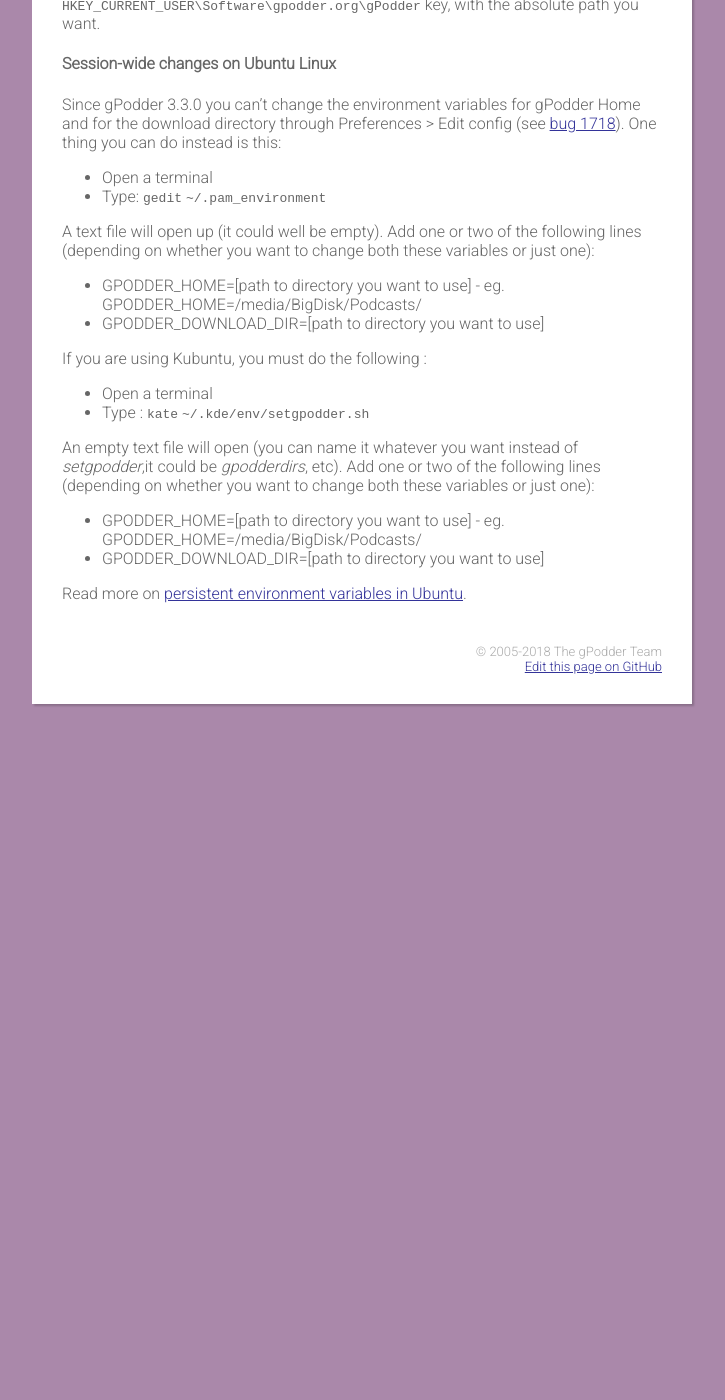
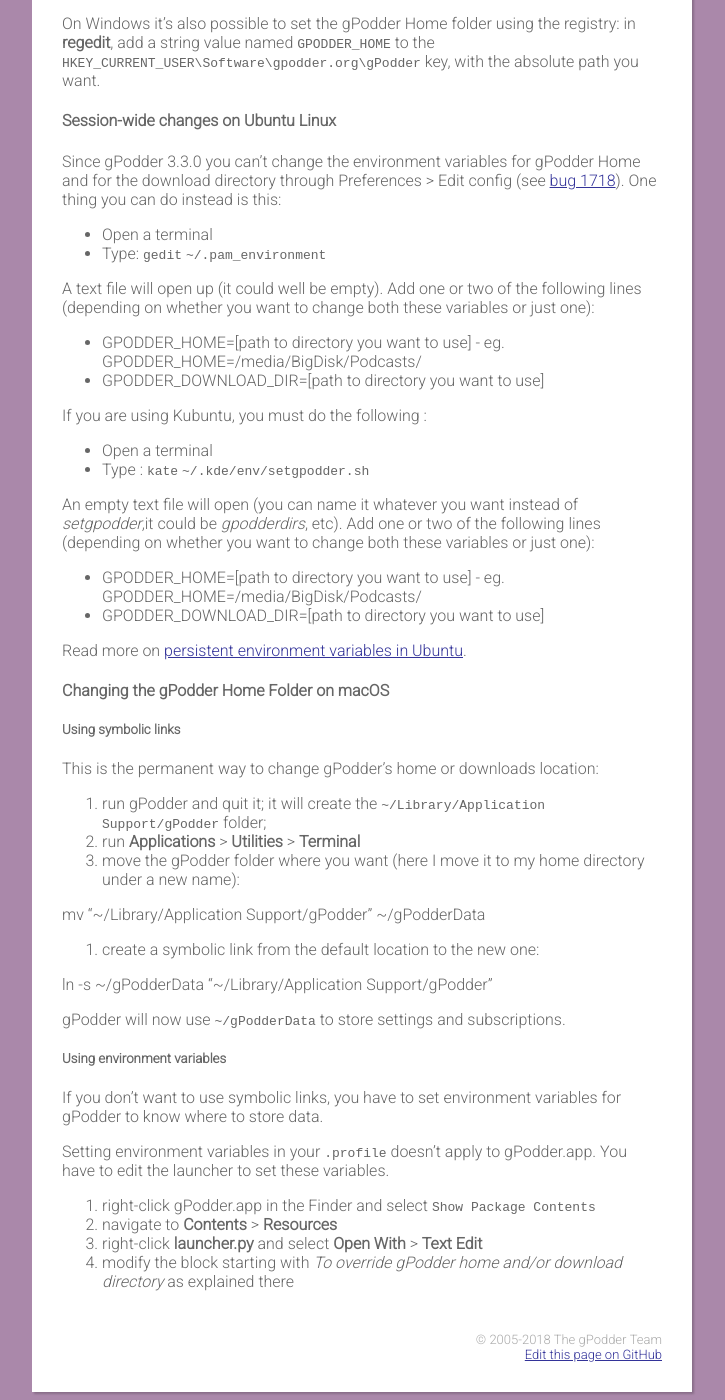
Before and after one commit to gpodder/gpodder.github.io, a Jekyll site: the page built from docs/user-manual.md, in a window 1280 px wide and 1400 px high, scrolled down 11457 px. Shown: the whole window, without its empty margins (278-1003 px from the left). Built offline with Jekyll 4.4.1, drawn with Linux system fonts in a browser that asks for light colours; our own code applies the rules of GitHub Pages for plain Markdown files; before the commit the page ends 12169 px from its top, so only the background shows below that; some of the changed text lies outside the part shown.

Commit message:
instructions for changing gPodder HOME on macOS

```diff
--- a/docs/user-manual.md
+++ b/docs/user-manual.md
@@ -375,3 +375,31 @@
 -   GPODDER\_DOWNLOAD\_DIR=\[path to directory you want to use\]
 
 Read more on [persistent environment variables in Ubuntu](https://help.ubuntu.com/community/EnvironmentVariables#Persistent_environment_variables).
+
+#### Changing the gPodder Home Folder on macOS
+
+##### Using symbolic links
+
+This is the permanent way to change gPodder's home or downloads location:
+ 1. run gPodder and quit it; it will create the `~/Library/Application Support/gPodder` folder;
+ 2. run **Applications** > **Utilities** > **Terminal**
+ 3. move the gPodder folder where you want (here I move it to my home directory under a new name):
+
+ 	mv "~/Library/Application Support/gPodder" ~/gPodderData
+
+ 4. create a symbolic link from the default location to the new one:
+
+ 	ln -s ~/gPodderData "~/Library/Application Support/gPodder"
+
+gPodder will now use `~/gPodderData` to store settings and subscriptions.
+
+##### Using environment variables
+
+If you don't want to use symbolic links, you have to set environment variables for gPodder to know where to store data.
+
+Setting environment variables in your `.profile` doesn't apply to gPodder.app. You have to edit the launcher to set these variables.
+
+ 1. right-click gPodder.app in the Finder and select `Show Package Contents`
+ 2. navigate to **Contents** > **Resources**
+ 3. right-click **launcher.py** and select **Open With** > **Text Edit**
+ 4. modify the block starting with *To override gPodder home and/or download directory* as explained there
```
